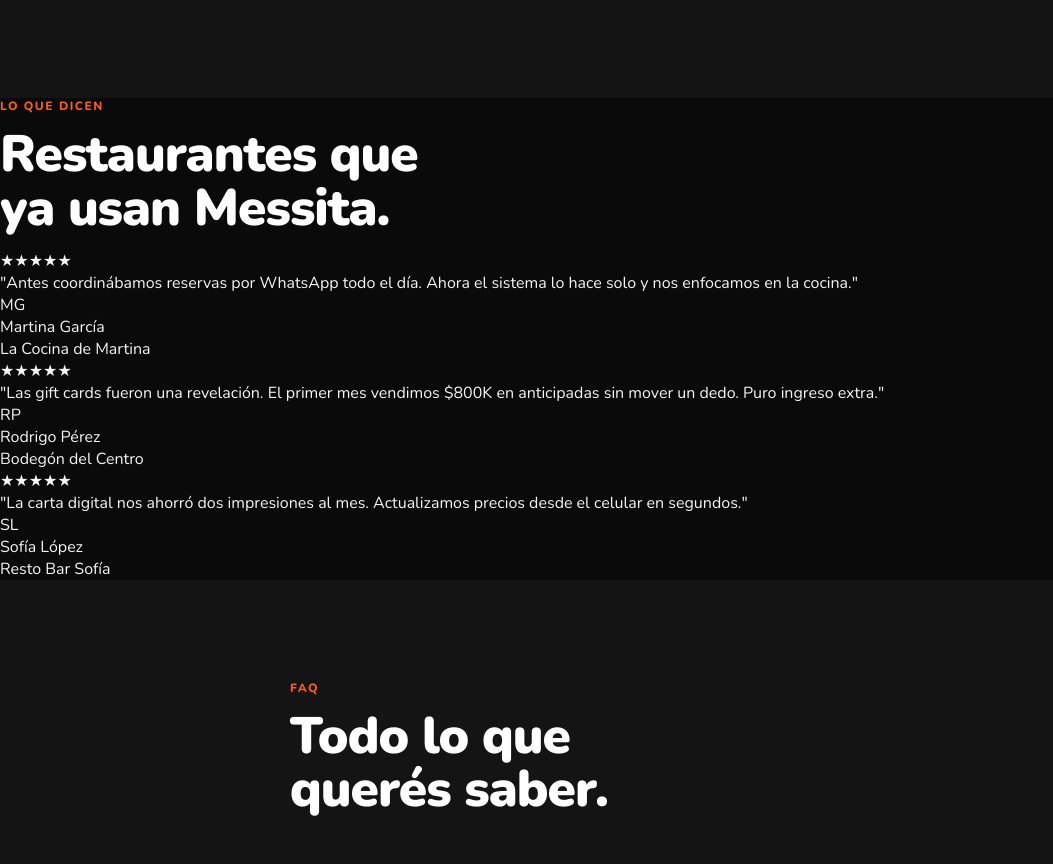
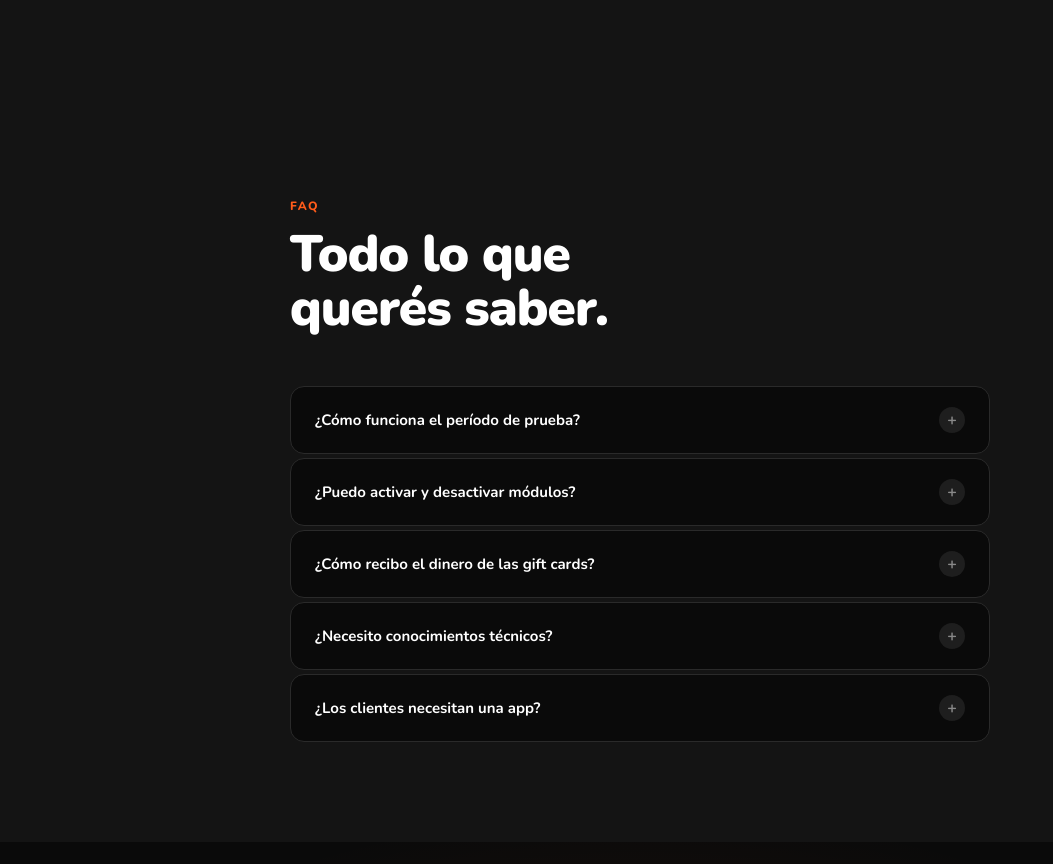
Before and after one commit to leamessa24/Messita, a plain HTML site: page index.html in a window 1280 px wide. Shown: the part 3744-4608 px from the top of the page, without its empty margins (0-1053 px from the left). Drawn offline with nearby package versions, Linux system fonts and the light colour scheme.

Commit message:
Update index.html

```diff
--- a/index.html
+++ b/index.html
@@ -669,16 +669,6 @@
   </div>
 </section>
 
-<!-- TESTIMONIALS -->
-<section class="testi-section">
-  <div class="fade-up"><div class="section-label">Lo que dicen</div><h2 class="section-title">Restaurantes que<br>ya usan Messita.</h2></div>
-  <div class="testi-grid">
-    <div class="testi-card fade-up"><div class="testi-stars">★★★★★</div><p class="testi-text">"Antes coordinábamos reservas por WhatsApp todo el día. Ahora el sistema lo hace solo y nos enfocamos en la cocina."</p><div class="testi-author"><div class="testi-av">MG</div><div><div class="testi-name">Martina García</div><div class="testi-role">La Cocina de Martina</div></div></div></div>
-    <div class="testi-card fade-up"><div class="testi-stars">★★★★★</div><p class="testi-text">"Las gift cards fueron una revelación. El primer mes vendimos $800K en anticipadas sin mover un dedo. Puro ingreso extra."</p><div class="testi-author"><div class="testi-av">RP</div><div><div class="testi-name">Rodrigo Pérez</div><div class="testi-role">Bodegón del Centro</div></div></div></div>
-    <div class="testi-card fade-up"><div class="testi-stars">★★★★★</div><p class="testi-text">"La carta digital nos ahorró dos impresiones al mes. Actualizamos precios desde el celular en segundos."</p><div class="testi-author"><div class="testi-av">SL</div><div><div class="testi-name">Sofía López</div><div class="testi-role">Resto Bar Sofía</div></div></div></div>
-  </div>
-</section>
-
 <!-- FAQ -->
 <section class="faq-section" id="faq">
   <div class="faq-inner">
```
